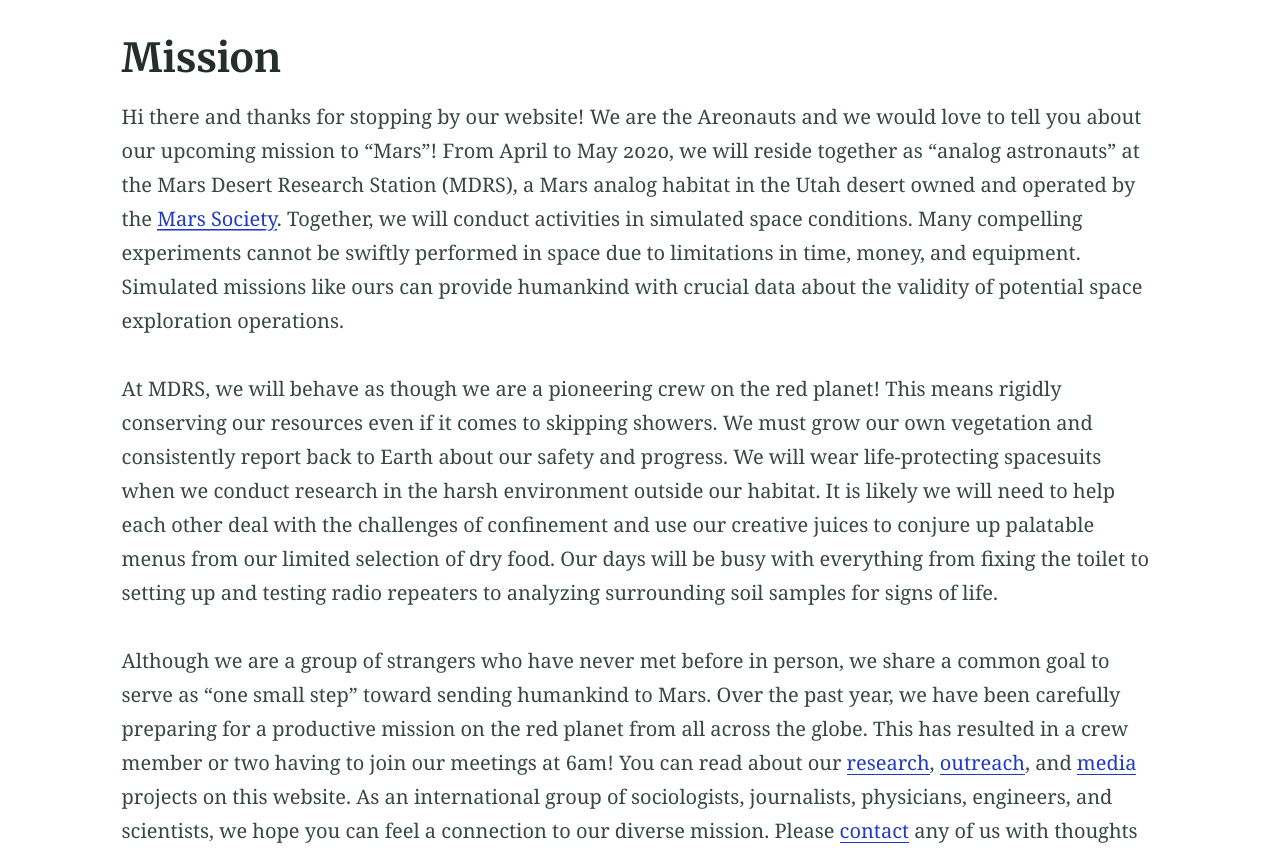
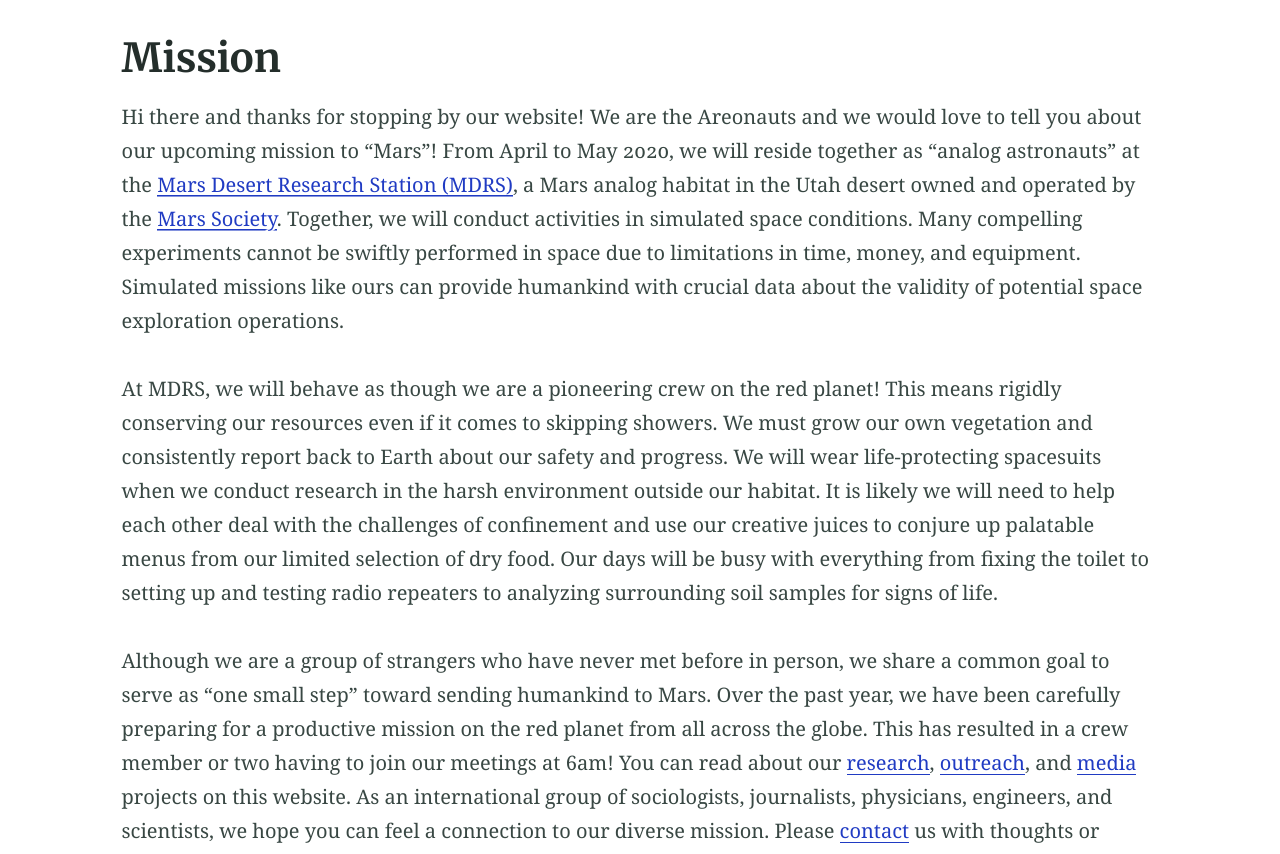
Before and after one commit to mdrs228/mdrs227.github.io, a Jekyll site: the page built from mission.md, in a window 1280 px wide, cut to the strip 394-1248 px from the top of the page. Built offline with Jekyll 4.4.1, drawn with Linux system fonts in a browser that asks for light colours; our own code applies the rules of GitHub Pages for plain Markdown files; some of the changed text lies outside the part shown.

Commit message:
Update mission.md

```diff
--- a/mission.md
+++ b/mission.md
@@ -8,8 +8,8 @@
 aside: false
 ---
 
-Hi there and thanks for stopping by our website! We are the Areonauts and we would love to tell you about our upcoming mission to "Mars"! From April to May 2020, we will reside together as "analog astronauts" at the Mars Desert Research Station (MDRS), a Mars analog habitat in the Utah desert owned and operated by the [Mars Society](https://www.marssociety.org/). Together, we will conduct activities in simulated space conditions. Many compelling experiments cannot be swiftly performed in space due to limitations in time, money, and equipment. Simulated missions like ours can provide humankind with crucial data about the validity of potential space exploration operations.
+Hi there and thanks for stopping by our website! We are the Areonauts and we would love to tell you about our upcoming mission to "Mars"! From April to May 2020, we will reside together as "analog astronauts" at the [Mars Desert Research Station (MDRS)](https://mdrs.marssociety.org/about-the-mdrs/), a Mars analog habitat in the Utah desert owned and operated by the [Mars Society](https://www.marssociety.org/). Together, we will conduct activities in simulated space conditions. Many compelling experiments cannot be swiftly performed in space due to limitations in time, money, and equipment. Simulated missions like ours can provide humankind with crucial data about the validity of potential space exploration operations.
 
 At MDRS, we will behave as though we are a pioneering crew on the red planet! This means rigidly conserving our resources even if it comes to skipping showers. We must grow our own vegetation and consistently report back to Earth about our safety and progress. We will wear life-protecting spacesuits when we conduct research in the harsh environment outside our habitat. It is likely we will need to help each other deal with the challenges of confinement and use our creative juices to conjure up palatable menus from our limited selection of dry food. Our days will be busy with everything from fixing the toilet to setting up and testing radio repeaters to analyzing surrounding soil samples for signs of life.
 
-Although we are a group of strangers who have never met before in person, we share a common goal to serve as "one small step" toward sending humankind to Mars. Over the past year, we have been carefully preparing for a productive mission on the red planet from all across the globe. This has resulted in a crew member or two having to join our meetings at 6am! You can read about our [research](research.md), [outreach](outreach.md), and [media](https://mdrs227.github.io/media) projects on this website. As an international group of sociologists, journalists, physicians, engineers, and scientists, we hope you can feel a connection to our diverse mission. Please [contact](contact.md) any of us with thoughts or questions you may have about our mission. We will keep you updated as our mission approaches. During our mission, we will provide daily updates with photos and journal entries! Ad astra for now!
+Although we are a group of strangers who have never met before in person, we share a common goal to serve as "one small step" toward sending humankind to Mars. Over the past year, we have been carefully preparing for a productive mission on the red planet from all across the globe. This has resulted in a crew member or two having to join our meetings at 6am! You can read about our [research](research.md), [outreach](outreach.md), and [media](https://mdrs227.github.io/media) projects on this website. As an international group of sociologists, journalists, physicians, engineers, and scientists, we hope you can feel a connection to our diverse mission. Please [contact](contact.md) us with thoughts or questions you may have about our mission. We will keep you updated as we [countdown](index.md) to our mission. During our mission, we will add a new tab to our website that provides daily updates with photos and journal entries! Ad astra for now!
```
